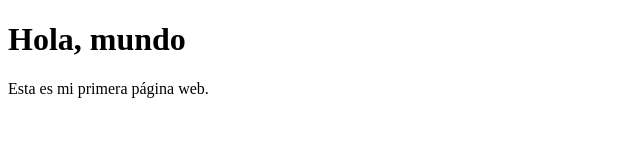
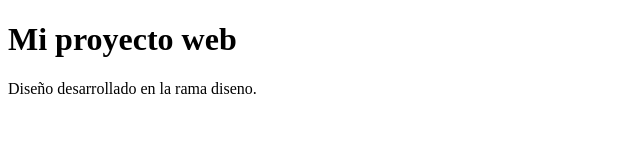
Before and after one commit to Jorge-web555/EjerciciosGIT, a plain HTML site: page index.html in a window 1280 px wide. Shown: the whole page, without its empty margins (0-640 px from the left). Drawn offline with Linux system fonts and the light colour scheme.

Commit message:
Modificado diseño de la pagina principal.

```diff
--- a/index.html
+++ b/index.html
@@ -4,7 +4,7 @@
     <title>Mi página web</title>
 </head>
 <body>
-    <h1>Hola, mundo</h1>
-    <p>Esta es mi primera página web.</p>
+    <h1>Mi proyecto web</h1>
+    <p>Diseño desarrollado en la rama diseno.</p>
 </body>
 </html>
```
